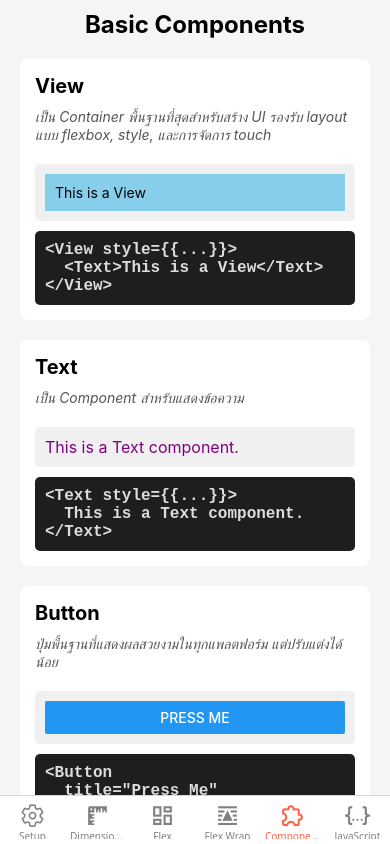
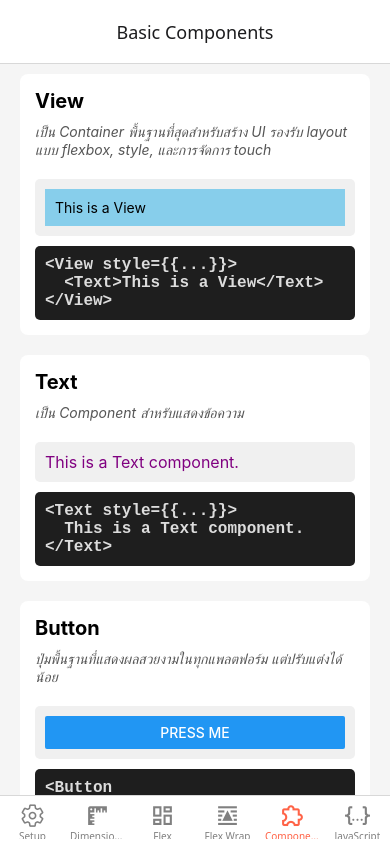
Before and after one commit to PerthTheIamCat/basic-mobile-tutorial, a React Native app: screen /Components in a window 390 px wide. Built offline with nearby package versions, Linux system fonts and the light colour scheme.

Commit message:
feat: Enhance tab layout with headers and labels for Components and JavaScript pages

```diff
--- a/TabLayout.js
+++ b/TabLayout.js
@@ -74,6 +74,10 @@ export default function TapLayout() {
           name="Components"
           component={ComponentsPage}
           options={{
+            headerShown: true,
+            title: "Basic Components",
+            headerTitleAlign: "center",
+            tabBarLabel: "Components",
             tabBarIcon: ({ color, size }) => (
               <MaterialCommunityIcons
                 name="puzzle-outline"
@@ -87,6 +91,10 @@ export default function TapLayout() {
           name="JavaScript"
           component={JavaScriptPage}
           options={{
+            headerShown: true,
+            title: "JavaScript for React Native",
+            headerTitleAlign: "center",
+            tabBarLabel: "JavaScript",
             tabBarIcon: ({ color, size }) => (
               <MaterialCommunityIcons
                 name="code-json"
--- a/screens/ComponentsPage.js
+++ b/screens/ComponentsPage.js
@@ -20,8 +20,6 @@ const placeholderImage = {
 export default function ComponentsPage() {
   return (
     <ScrollView style={styles.container}>
-      <Text style={styles.pageTitle}>Basic Components</Text>
-
       <View style={styles.block}>
         <Text style={styles.componentTitle}>View</Text>
         <Text style={styles.description}>
@@ -151,12 +149,6 @@ const styles = StyleSheet.create({
     backgroundColor: "#f5f5f5",
     marginTop: Constants.statusBarHeight,
   },
-  pageTitle: {
-    fontSize: 24,
-    fontWeight: "bold",
-    textAlign: "center",
-    marginVertical: 10,
-  },
   block: {
     marginVertical: 10,
     gap: 10,
--- a/screens/JavaScriptPage.js
+++ b/screens/JavaScriptPage.js
@@ -11,8 +11,6 @@ export default function JavaScriptPage() {
 
   return (
     <ScrollView style={styles.container}>
-      <Text style={styles.pageTitle}>JavaScript for React Native</Text>
-
       <View style={styles.block}>
         <Text style={styles.componentTitle}>Variable (ตัวแปร)</Text>
         <Text style={styles.description}>
@@ -202,12 +200,6 @@ const styles = StyleSheet.create({
     backgroundColor: "#f5f5f5",
     marginTop: Constants.statusBarHeight,
   },
-  pageTitle: {
-    fontSize: 24,
-    fontWeight: "bold",
-    textAlign: "center",
-    marginVertical: 10,
-  },
   block: {
     marginVertical: 10,
     gap: 10,
```
